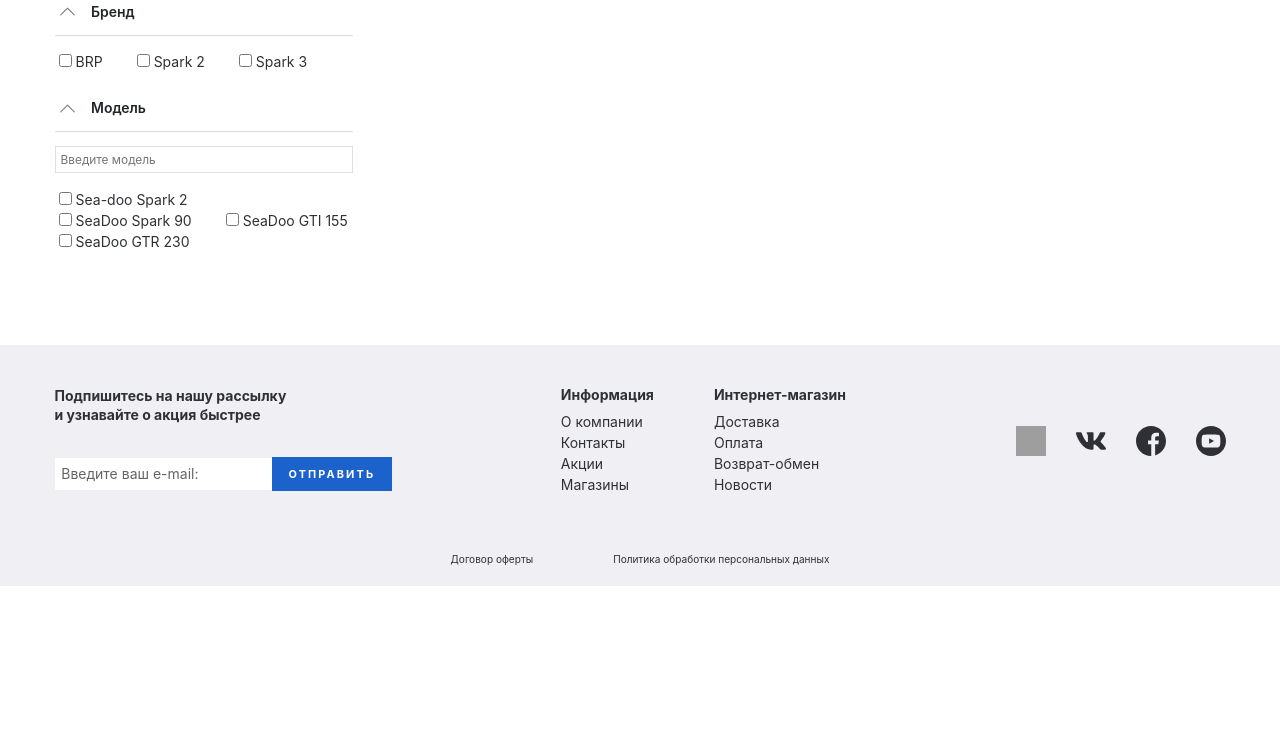
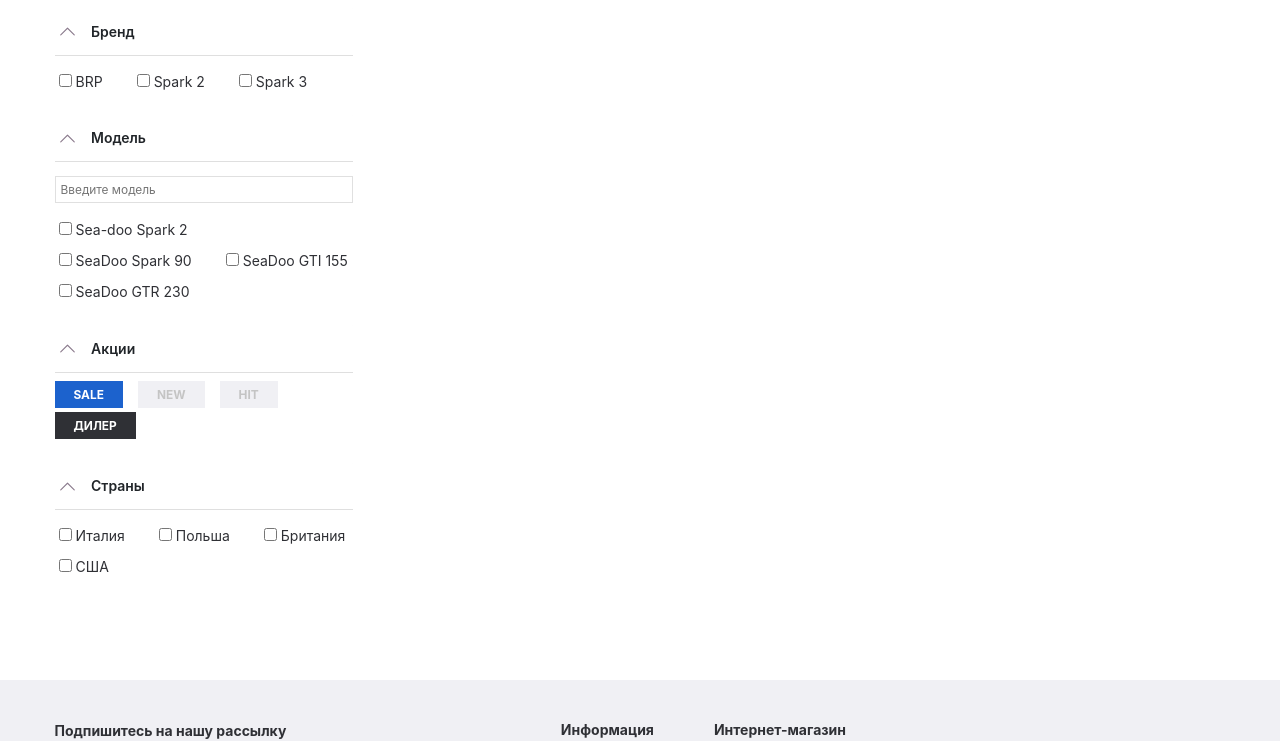
Before and after one commit to MariiaUdovytska/React-Online-store-Gidrotsikly, a React (Create React App) app in the folder react-online-store-gidrotsikly/: page / in a window 1280 px wide. Shown: the part 675-1416 px from the top of the page. Before the commit the page ends 1261 px from the top, so only its background shows below. Built offline with nearby package versions, Linux system fonts and the light colour scheme; grey boxes are pictures that could not be loaded.

Commit message:
add some elements in component AdvancedOptionsParametres &styles

```diff
--- a/react-online-store-gidrotsikly/src/AdvancedOptionsParametres.js
+++ b/react-online-store-gidrotsikly/src/AdvancedOptionsParametres.js
@@ -101,6 +101,52 @@
 							</Accordion.Item>
 						</Accordion>
 					</div>
+					<div className='advanced-options-item__body-stock'>
+						<Accordion alwaysOpen>
+							<Accordion.Item>
+							<Accordion.Header>Акции</Accordion.Header>
+							<Accordion.Body>
+								<div className='advanced-options-item__body-stock-choice'>
+									<div className='advanced-options-item__body-stock-choice-sale'><span>Sale</span></div>
+								</div>
+								<div className='advanced-options-item__body-stock-choice'>
+									<div className='advanced-options-item__body-stock-choice-new'><span>NEW</span></div>
+								</div>
+								<div className='advanced-options-item__body-stock-choice'>
+									<div className='advanced-options-item__body-stock-choice-new'><span>HIT</span></div>
+								</div>
+								<div className='advanced-options-item__body-stock-choice'>
+									<div className='advanced-options-item__body-stock-choice-diler'><span>ДИЛЕР</span></div>
+								</div>
+							</Accordion.Body>
+							</Accordion.Item>
+						</Accordion>
+					</div>
+					<div className='advanced-options-item__body-countries'>
+						<Accordion alwaysOpen>
+							<Accordion.Item>
+							<Accordion.Header>Страны</Accordion.Header>
+							<Accordion.Body>
+								<div className='advanced-options-item__body-countries-choice'>
+									<input type="checkbox" name="countries" id="countries"/>
+									<label htmlFor="countries">Италия</label>
+								</div>
+								<div className='advanced-options-item__body-countries-choice'>
+									<input type="checkbox" name="countries2" id="countries2"/>
+									<label htmlFor="countries2">Польша</label>
+								</div>
+								<div className='advanced-options-item__body-countries-choice'>
+									<input type="checkbox" name="countries3" id="countries3"/>
+									<label htmlFor="countries3">Британия</label>
+								</div>
+								<div className='advanced-options-item__body-countries-choice'>
+									<input type="checkbox" name="countries4" id="countries4"/>
+									<label htmlFor="countries4">США</label>
+								</div>
+							</Accordion.Body>
+							</Accordion.Item>
+						</Accordion>
+					</div>
 				</div>
 			</div>
 		);
--- a/react-online-store-gidrotsikly/src/css/advancedOptionsParametres.css
+++ b/react-online-store-gidrotsikly/src/css/advancedOptionsParametres.css
@@ -3,7 +3,9 @@
 .advanced-options-item__body-presence .accordion-button,
 .advanced-options-item__body-new .accordion-button,
 .advanced-options-item__body-brand .accordion-button,
-.advanced-options-item__body-model .accordion-button{
+.advanced-options-item__body-model .accordion-button,
+.advanced-options-item__body-countries .accordion-button,
+.advanced-options-item__body-stock .accordion-button{
 	background-color: unset;
 	font-weight: 600;
 	padding: 15px 0px 15px 4px;
@@ -14,7 +16,9 @@
 .advanced-options-item__body-presence .accordion-button:not(.collapsed),
 .advanced-options-item__body-new .accordion-button:not(.collapsed),
 .advanced-options-item__body-brand .accordion-button:not(.collapsed),
-.advanced-options-item__body-model .accordion-button:not(.collapsed){
+.advanced-options-item__body-model .accordion-button:not(.collapsed),
+.advanced-options-item__body-countries .accordion-button:not(.collapsed),
+.advanced-options-item__body-stock .accordion-button:not(.collapsed){
 	background-color: #fff;
 	font-weight: 600;
 	color: #212529;
@@ -22,14 +26,18 @@
 .advanced-options-item__body-presence .accordion-button::after,
 .advanced-options-item__body-new .accordion-button::after,
 .advanced-options-item__body-brand .accordion-button::after,
-.advanced-options-item__body-model .accordion-button::after{
+.advanced-options-item__body-model .accordion-button::after,
+.advanced-options-item__body-countries .accordion-button::after,
+.advanced-options-item__body-stock .accordion-button::after{
 	margin-left: 0px;
 	margin-right: 15px;
 }
 .advanced-options-item__body-presence .accordion-button:not(.collapsed)::after,
 .advanced-options-item__body-new .accordion-button:not(.collapsed)::after,
 .advanced-options-item__body-brand .accordion-button:not(.collapsed)::after,
-.advanced-options-item__body-model .accordion-button:not(.collapsed)::after{
+.advanced-options-item__body-model .accordion-button:not(.collapsed)::after,
+.advanced-options-item__body-countries .accordion-button:not(.collapsed)::after,
+.advanced-options-item__body-stock .accordion-button:not(.collapsed)::after{
 	filter: invert(46%) sepia(25%) saturate(3579%) hue-rotate(169deg) brightness(96%) contrast(89%);
 }
 
@@ -42,16 +50,20 @@
 	margin: 0px -15px;
 	min-width: 100%;
 }
+.advanced-options-item__body-stock-body{}
 .advanced-options-item__body-presence-choice,
 .advanced-options-item__body-new-choice,
 .advanced-options-item__body-brand-choice,
-.advanced-options-item__body-model-choice{
+.advanced-options-item__body-model-choice,
+.advanced-options-item__body-countries-choice{
 	padding: 0px 15px;
+	margin-bottom: 10px;
 }
 .advanced-options-item__body-presence-choice input,
 .advanced-options-item__body-new-choice input,
 .advanced-options-item__body-brand-choice input,
-.advanced-options-item__body-model-choice input{
+.advanced-options-item__body-model-choice input,
+.advanced-options-item__body-countries-choice input{
 	margin: 4px;
 }
 .accordion-item{
@@ -68,3 +80,31 @@
 	font-size: 0.85rem;
 	width: 100%;
 }
+.advanced-options-item__body-stock-choice div{
+	cursor: default;
+	margin-bottom: 17px;
+}
+.advanced-options-item__body-stock-choice:last-child{
+	margin-bottom: 0px;
+}
+.advanced-options-item__body-stock-choice div span{
+	text-transform: uppercase;
+	font-weight: 700;
+	font-size: 0.85rem;
+	padding: 6px 19px;
+}
+.advanced-options-item__body-stock-choice-sale span{
+	margin-left: 15px;
+	background-color: #1C62CD;
+	color: #fff;
+}
+.advanced-options-item__body-stock-choice-new span{
+	margin-left: 15px;
+	background-color: #F0F0F4;
+	color: #C4C4C4;
+}
+.advanced-options-item__body-stock-choice-diler span{
+	background-color: #2F3035;
+	color: #fff;
+	margin-left: 15px;
+}
```
